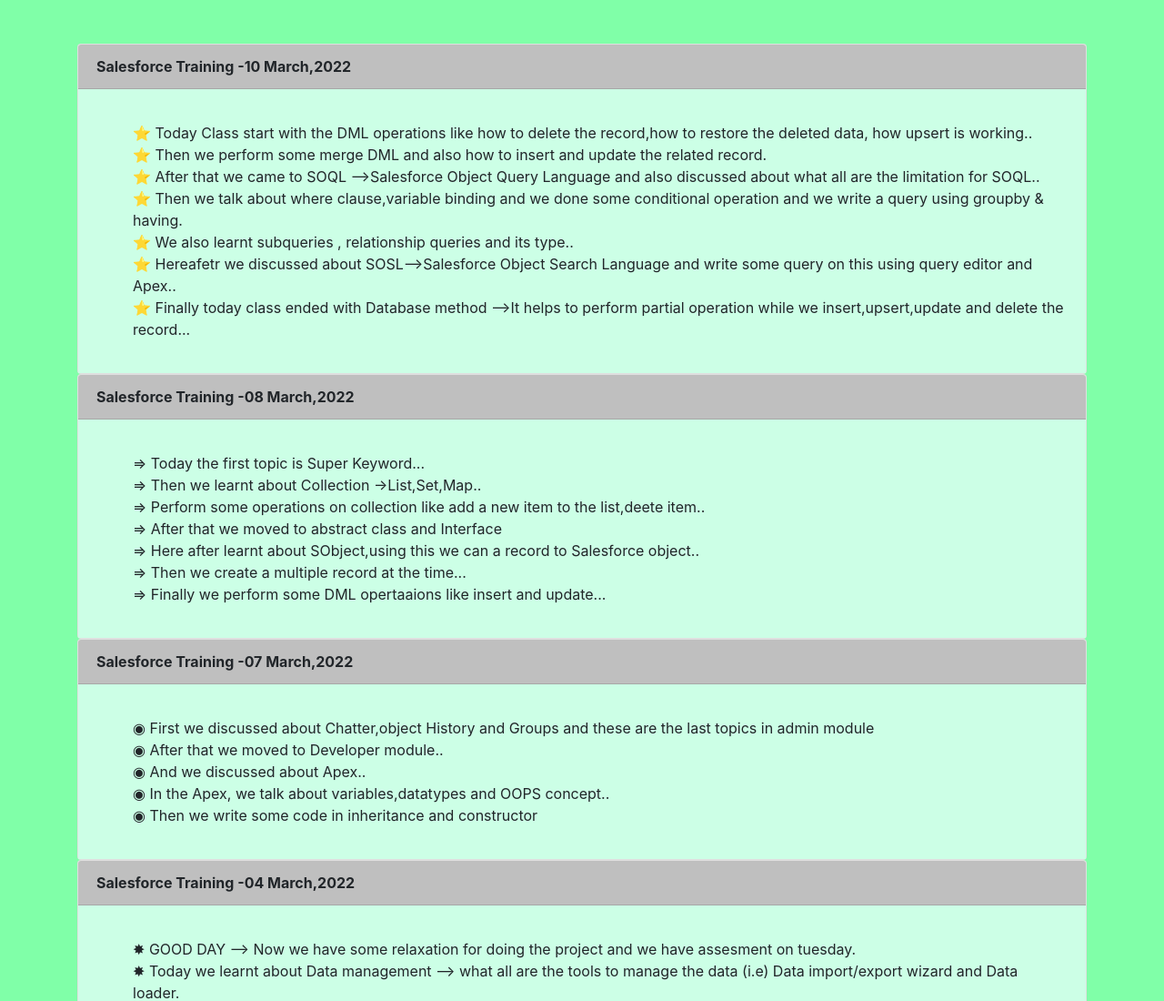
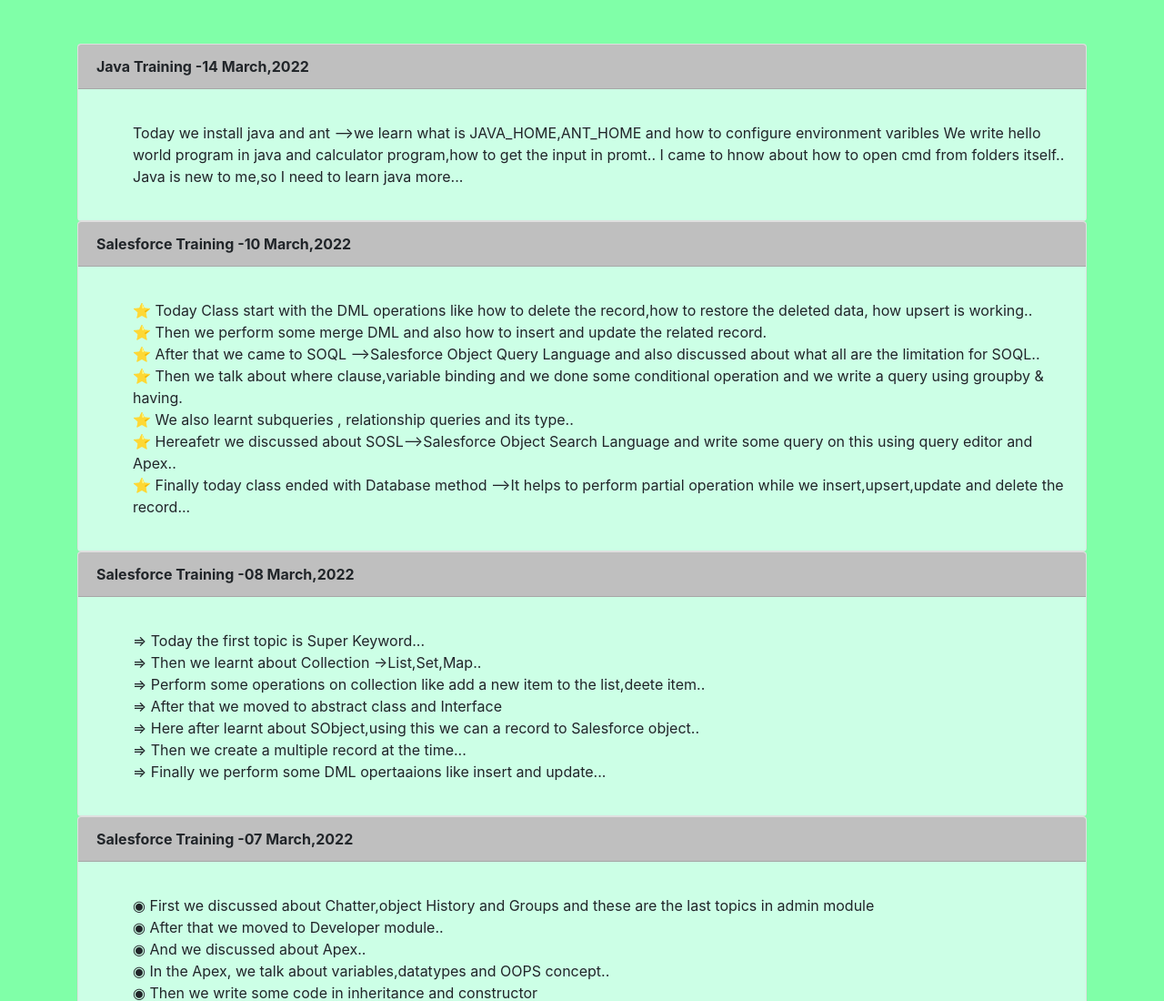
Before and after one commit to Jothi3417/Jothi3417.github.io, a plain HTML site: page journal.html in a window 1280 px wide. Shown: the top 1100 px of the page at 91% size. Drawn offline with nearby package versions, Linux system fonts and the light colour scheme.

Commit message:
Add files via upload

```diff
--- a/journal.html
+++ b/journal.html
@@ -18,6 +18,21 @@
 </style>
 </head>
 <body class="container" ><br><br>
+
+<div class="card">
+  <div class="card-header" style="background-color:#bfbfbf">
+    <b> Java Training -14 March,2022</b>
+  </div>
+   <div class="card-body" style="background-color: #ccffe6">
+   <p class="card-text"><ul>
+	Today we install java and ant -->we learn what is JAVA_HOME,ANT_HOME and how to configure environment varibles
+	We write hello world program in java and calculator program,how to get the input in promt..
+	I came to hnow about how to open cmd from folders itself..
+	Java is new to me,so I need to learn java more...
+   </ul></p>
+</div>
+</div>
+
 
 <div class="card">
   <div class="card-header" style="background-color:#bfbfbf">
```
